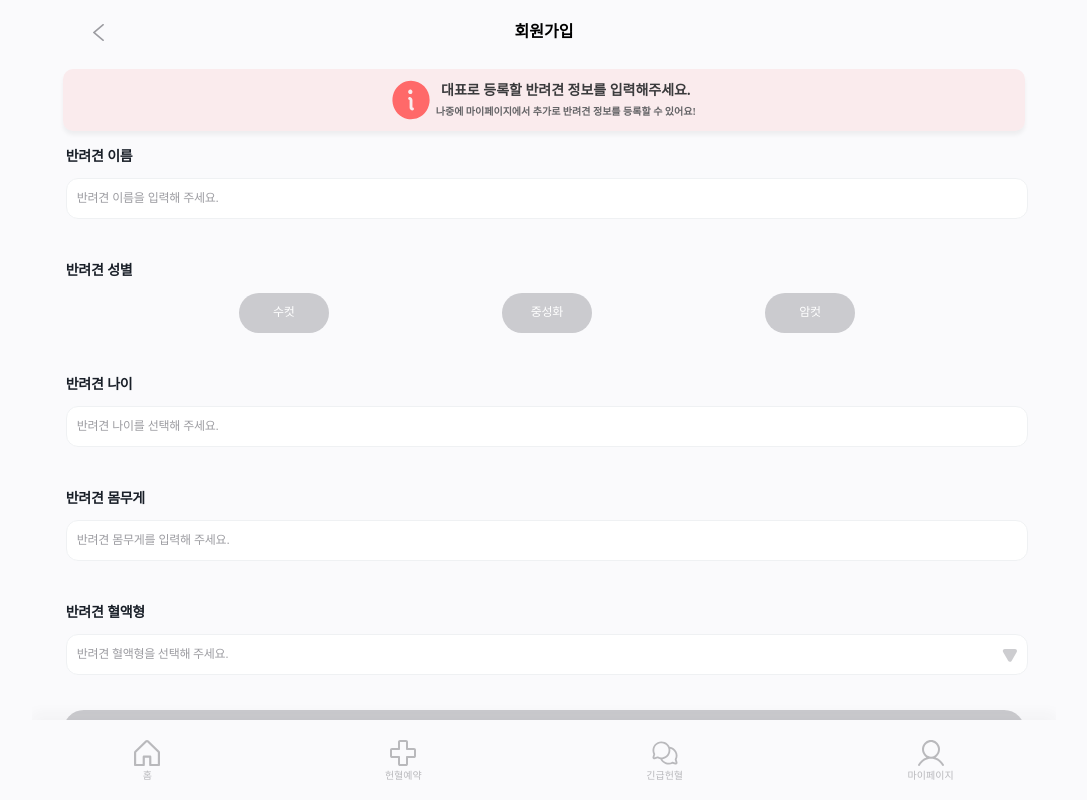
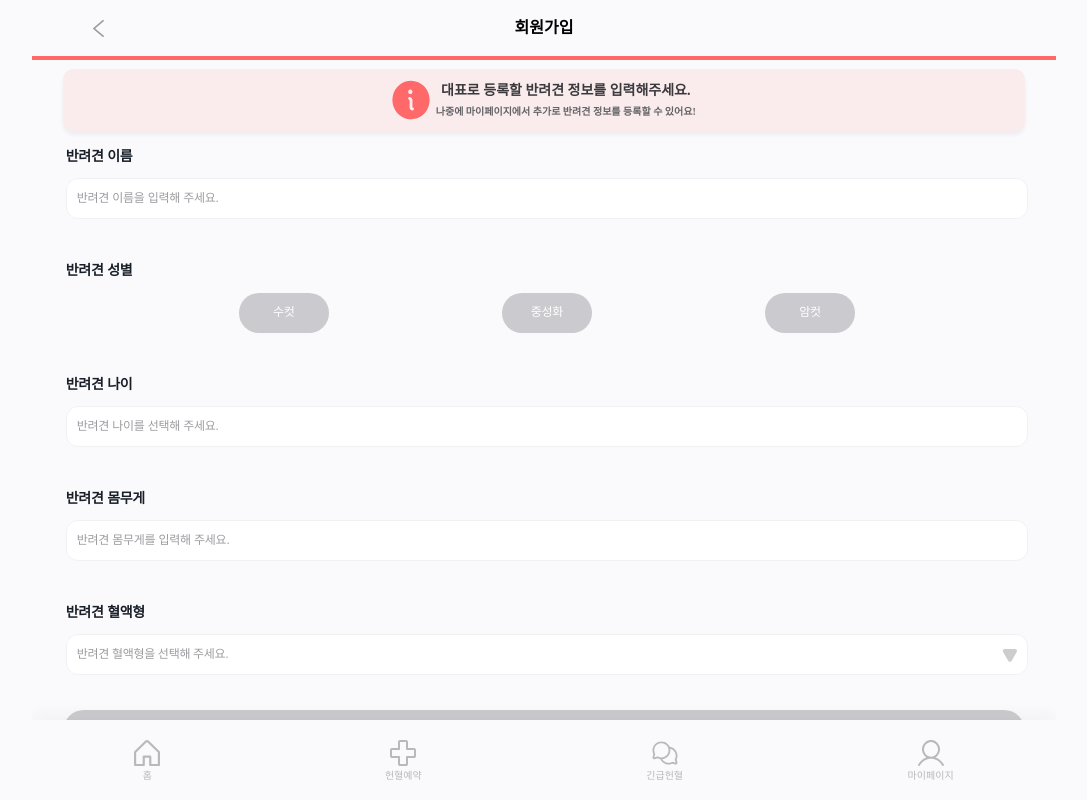
Before and after one commit to LikeLion-at-DGU/2024-hackathon-3-sharedog-frontend, a React (Vite) app: page /signuppet in a window 1280 px wide. Shown: the whole page, without its empty margins (96-1183 px from the left). Built offline with nearby package versions, Linux system fonts and the light colour scheme.

Commit message:
Feat : progress bar 구현 완료

```diff
--- a/src/pages/signupPage/SignUp.jsx
+++ b/src/pages/signupPage/SignUp.jsx
@@ -11,11 +11,11 @@ import {
 import Header from "./header/Header";
 import InputHolder from "../../components/myPageComponent/InputHolder";
 import React, { useState, useEffect } from "react";
-import { useNavigate } from "react-router-dom"; // useNavigate 훅 가져오기
+import { useNavigate } from "react-router-dom";
 import { API } from '../../api';
 
 const SignUp = () => {
-  const navigate = useNavigate(); // useNavigate 훅 초기화
+  const navigate = useNavigate();
 
   const [name, setName] = useState("");
   const [phone, setPhone] = useState("");
@@ -29,14 +29,13 @@ const SignUp = () => {
         phone,
         email
       });
-      console.log('서버 응답 데이터:', response.data); // 서버 응답 데이터 콘솔에 찍기
+      console.log('서버 응답 데이터:', response.data);
     } catch (error) {
-      console.log('네트워크 오류:', error); // 네트워크 오류 콘솔에 찍기
+      console.log('네트워크 오류:', error);
     }
   };
 
   useEffect(() => {
-    // 모든 필드가 채워졌는지 확인
     if (name && phone && email) {
       setIsComplete(true);
     } else {
@@ -46,14 +45,14 @@ const SignUp = () => {
 
   const handleCompleteClick = () => {
     if (isComplete) {
-      postData(); // 데이터 전송
-      navigate("/SignUpPet"); // /SignUpPet 경로로 이동
+      postData();
+      navigate("/SignUpPet");
     }
   };
 
   return (
     <>
-      <Header title="회원가입" />
+      <Header title="회원가입" progress={50} /> {/* Progress 50% */}
       <Wrapper>
         <Field>
           <InputField>
--- a/src/pages/signupPage/SignUpPet.jsx
+++ b/src/pages/signupPage/SignUpPet.jsx
@@ -69,7 +69,7 @@ const SignUpPet = () => {
 
   return (
     <>
-      <Header title="회원가입" />
+      <Header title="회원가입" progress={100} /> {/* Progress 100% */}
       <Wrapper>
         <Field>
           <InputField>
--- a/src/pages/signupPage/header/Header.jsx
+++ b/src/pages/signupPage/header/Header.jsx
@@ -1,13 +1,13 @@
-// Header.jsx
 import styled from "styled-components";
 import BackBtnSVG from "../../../assets/icons/backMyPage.svg?react";
 import { useNavigate } from "react-router-dom";
 
 const Wrapper = styled.div`
   display: flex;
-  justify-content: center;
+  flex-direction: column;
+  align-items: center;
   width: 100%;
-  height: 10vh;
+  height: 10vh; /* Adjusted height to fit the progress bar */
 `;
 
 const HeaderBox = styled.div`
@@ -15,7 +15,7 @@ const HeaderBox = styled.div`
   justify-content: space-between;
   align-items: center;
   width: 88%;
-  height: 8vh;
+  height: 7vh;
   flex-shrink: 0;
 `;
 
@@ -44,12 +44,24 @@ const TitleTxt = styled.div`
   font-weight: 600;
 `;
 
-const Header = ({ title }) => {
+const ProgressBarContainer = styled.div`
+  width: 100%;
+  height: 0.5vh;
+  background-color: #EFF1F3;
+`;
+
+const ProgressBar = styled.div`
+  width: ${(props) => props.progress}%;
+  height: 100%;
+  background-color: #FF6969;
+`;
+
+const Header = ({ title, progress }) => {
   const navigate = useNavigate();
 
-    const goBack = () => {
-        navigate(-1);
-    };
+  const goBack = () => {
+    navigate(-1);
+  };
 
   return (
     <Wrapper>
@@ -57,9 +69,12 @@ const Header = ({ title }) => {
         <BackBtn onClick={goBack}>
           <BackBtnSVG />
         </BackBtn>
-        <TitleTxt>{title}</TitleTxt> {/*props 수정*/}
+        <TitleTxt>{title}</TitleTxt>
         <div style={{width: '11px'}}></div>
       </HeaderBox>
+      <ProgressBarContainer>
+        <ProgressBar progress={progress} />
+      </ProgressBarContainer>
     </Wrapper>
   );
 };
```
